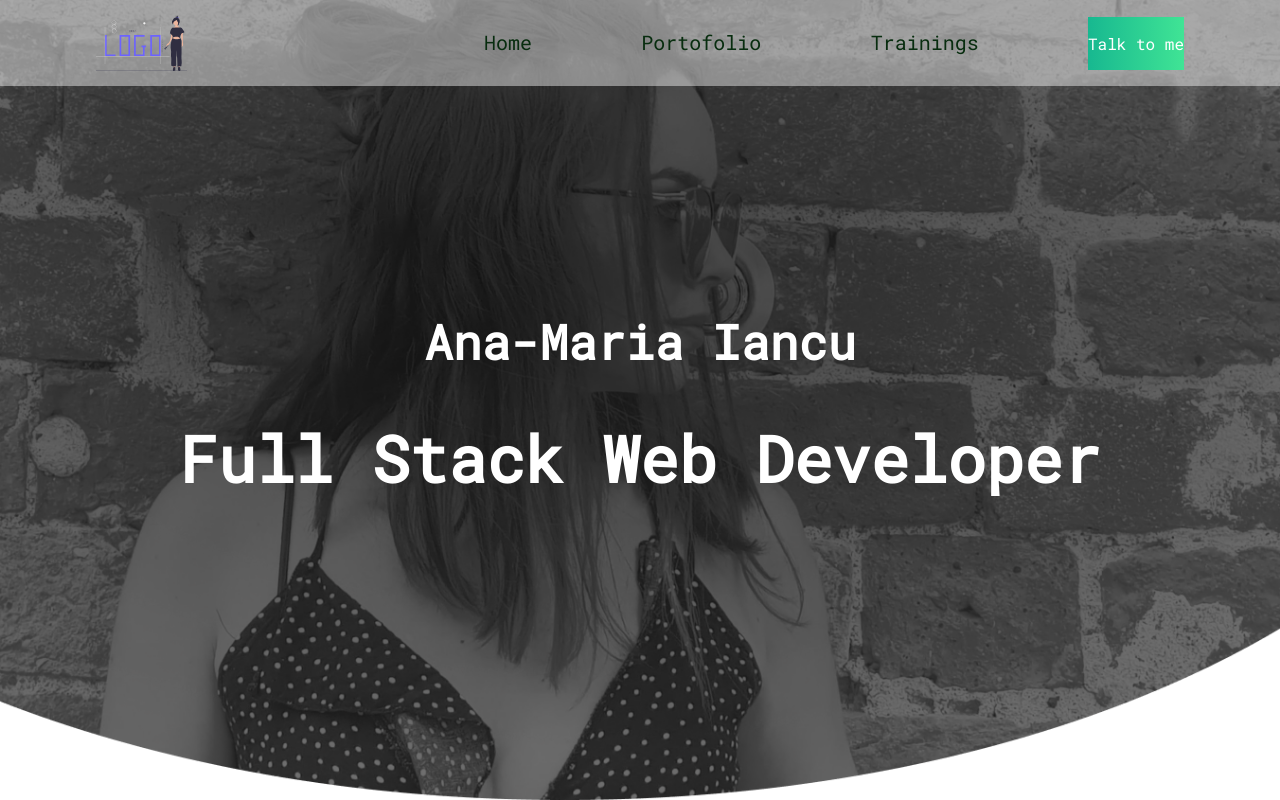
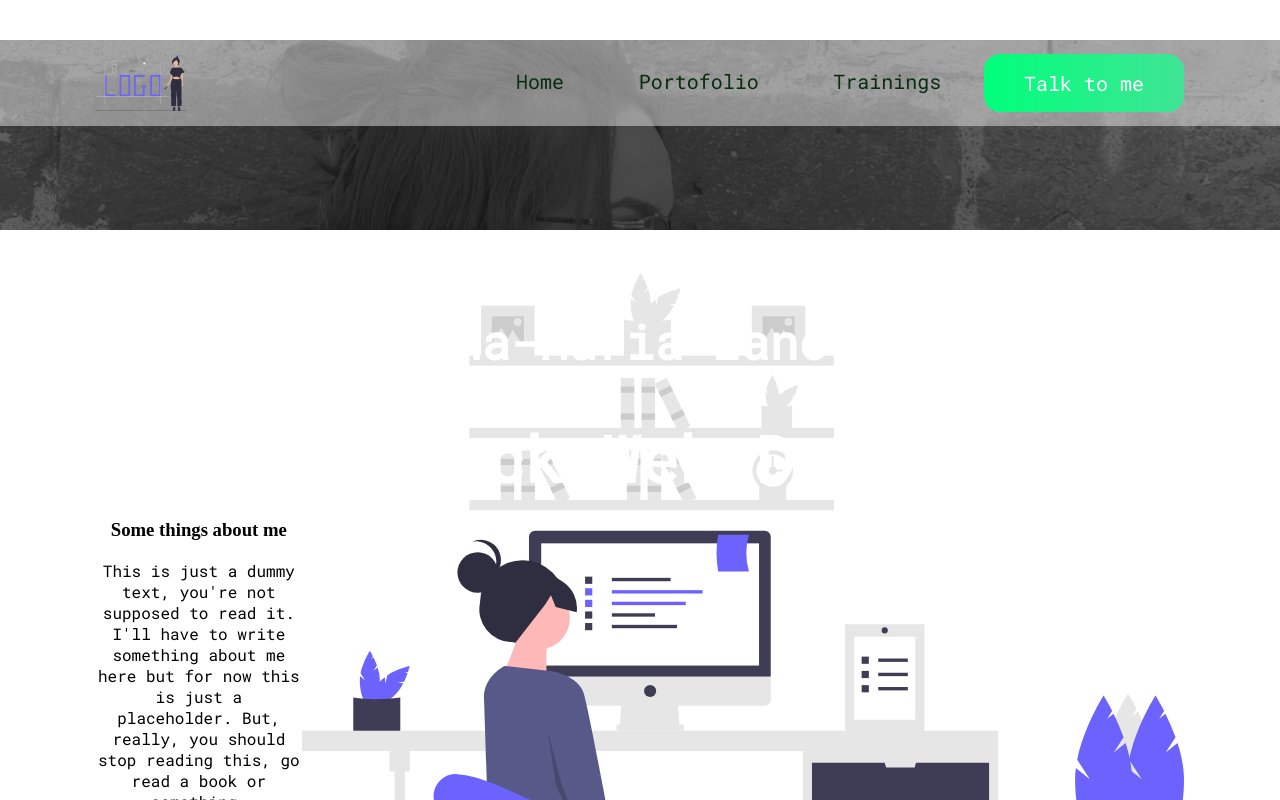
Before and after one commit to anaiancu24/my-personal-website, a Nuxt app: page / in a window 1280 px wide. Shown: the top 800 px of the page. Built offline with nearby package versions, Linux system fonts and the light colour scheme.

Commit message:
Vuex implemented + About section

```diff
--- a/assets/scss/base/_variables.scss
+++ b/assets/scss/base/_variables.scss
@@ -15,5 +15,5 @@ $font-size-64       : 64px;
 
 // Colors
 $cornflower-blue    :#6C63FF;
-$mountain-meadow    :#17B890;
+$mountain-meadow    :rgb(0, 255, 123);
 $bottle-green       :#082D0F;
--- a/assets/scss/base/main.scss
+++ b/assets/scss/base/main.scss
@@ -21,6 +21,10 @@ h1, h2, p, li {
     width: 95vw;
 }
 
+.section_50-50 {
+    @include flex-between;
+}
+
 .center {
     margin: 0 auto;
 }
--- /dev/null
+++ b/assets/scss/components/_about.scss
@@ -0,0 +1,2 @@
+@import '../base/mixins';
+@import '../base/variables';
--- a/assets/scss/components/_header.scss
+++ b/assets/scss/components/_header.scss
@@ -26,6 +26,7 @@
 
     .header {
         height: 100%;
+        position: relative;
 
         &_text {
             top: 270px;
--- a/assets/scss/components/_navigation.scss
+++ b/assets/scss/components/_navigation.scss
@@ -46,7 +46,11 @@
         &-item {
             font-size: $font-size-16;
             color: white;
-            padding: 1rem 0;
+            margin: 1rem 2rem;
+
+            &:last-child {
+                @include cta($mountain-meadow, white);
+            }
         }
     }
 }
@@ -78,7 +82,7 @@
                 cursor: pointer;
 
                 &:last-child {
-                    @include cta($mountain-meadow, white);
+                    margin: 0;
 
                     &::after {
                         display: none;
--- /dev/null
+++ b/components/About.vue
@@ -0,0 +1,14 @@
+<template>
+<div class="section_50-50 section-85 center">
+<div class="section_50-50_left">
+    <h3>Some things about me</h3>
+    <p>This is just a dummy text, you're not supposed to read it. I'll have to write something about me here but for now this is just a placeholder. But, really, you should stop reading this, go read a book or something. </p>
+</div>
+<div class="section_50-50_right">
+    <img src="@/static/images/illustration_woman-developer-desk.svg" alt="woman-developer-illustration">
+</div>
+</div>
+</template>
+<style lang="scss">
+@import '@/assets/scss/components/_about.scss';
+</style>
--- a/components/Header.vue
+++ b/components/Header.vue
@@ -1,6 +1,6 @@
 <template>
 <div class="header section-100 center" id="header">
-    <div class="header_text" v-if="true">
+    <div class="header_text" v-if="this.$store.state.submenuState">
     <h2 class="header_name">Ana-Maria Iancu</h2>
     <h1 class="header_title">Full Stack Web Developer</h1>
     </div>
--- a/components/Navigation.vue
+++ b/components/Navigation.vue
@@ -11,15 +11,15 @@
             fill="none"
             xmlns="http://www.w3.org/2000/svg"
           >
-            <rect width="35" height="5" rx="3.5" fill="#57B894" />
-            <rect width="35" height="5" rx="3.5" fill="#57B894" />
-            <rect width="35" height="5" rx="3.5" fill="#57B894" />
-            <rect y="20" width="35" height="5" rx="3.5" fill="#57B894" />
-            <rect y="20" width="35" height="5" rx="3.5" fill="#57B894" />
-            <rect y="20" width="35" height="5" rx="3.5" fill="#57B894" />
-            <rect y="10" width="35" height="5" rx="3.5" fill="#57B894" />
-            <rect y="10" width="35" height="5" rx="3.5" fill="#57B894" />
-            <rect y="10" width="35" height="5" rx="3.5" fill="#57B894" />
+            <rect width="35" height="5" rx="3.5" fill="rgb(0, 255, 123)" />
+            <rect width="35" height="5" rx="3.5" fill="rgb(0, 255, 123)" />
+            <rect width="35" height="5" rx="3.5" fill="rgb(0, 255, 123)" />
+            <rect y="20" width="35" height="5" rx="3.5" fill="rgb(0, 255, 123)" />
+            <rect y="20" width="35" height="5" rx="3.5" fill="rgb(0, 255, 123)" />
+            <rect y="20" width="35" height="5" rx="3.5" fill="rgb(0, 255, 123)" />
+            <rect y="10" width="35" height="5" rx="3.5" fill="rgb(0, 255, 123)" />
+            <rect y="10" width="35" height="5" rx="3.5" fill="rgb(0, 255, 123)" />
+            <rect y="10" width="35" height="5" rx="3.5" fill="rgb(0, 255, 123)" />
           </svg>
         </div>
       </div>
@@ -34,11 +34,12 @@
 </template>
 <script>
 export default {
-  // data: {
-  //   submenuState: false
-  // },
+  fetch ({ store }) {
+    store.commit('toggle')
+  },
   methods: {
     showNav() {
+      this.$store.commit('toggle')
       this.$refs.navigation_menu.classList.toggle("active");
     }
   }
--- a/pages/index.vue
+++ b/pages/index.vue
@@ -2,6 +2,7 @@
   <div id="app">
     <Navigation />
     <Header />
+    <About />
   </div>
 
 </template>
@@ -9,11 +10,13 @@
 <script>
 import Navigation from '~/components/Navigation.vue'
 import Header from '~/components/Header.vue'
+import About from '~/components/About.vue'
 
 export default {
   components: {
     Navigation,
-    Header
+    Header,
+    About
   }
 }
 </script>
--- a/store/index.js
+++ b/store/index.js
@@ -1,9 +1,9 @@
 export const state = () => ({
-  submenuState: false
-})
+    submenuState: true
+  })
 
-export const mutations = {
-  toggle (state) {
-    state.submenuState = !state.submenuState
+  export const mutations = {
+    toggle (state) {
+      state.submenuState = !state.submenuState
+    }
   }
-}
```
Also changed, not shown: static/images/illustration_woman-developer-desk.svg (added).
